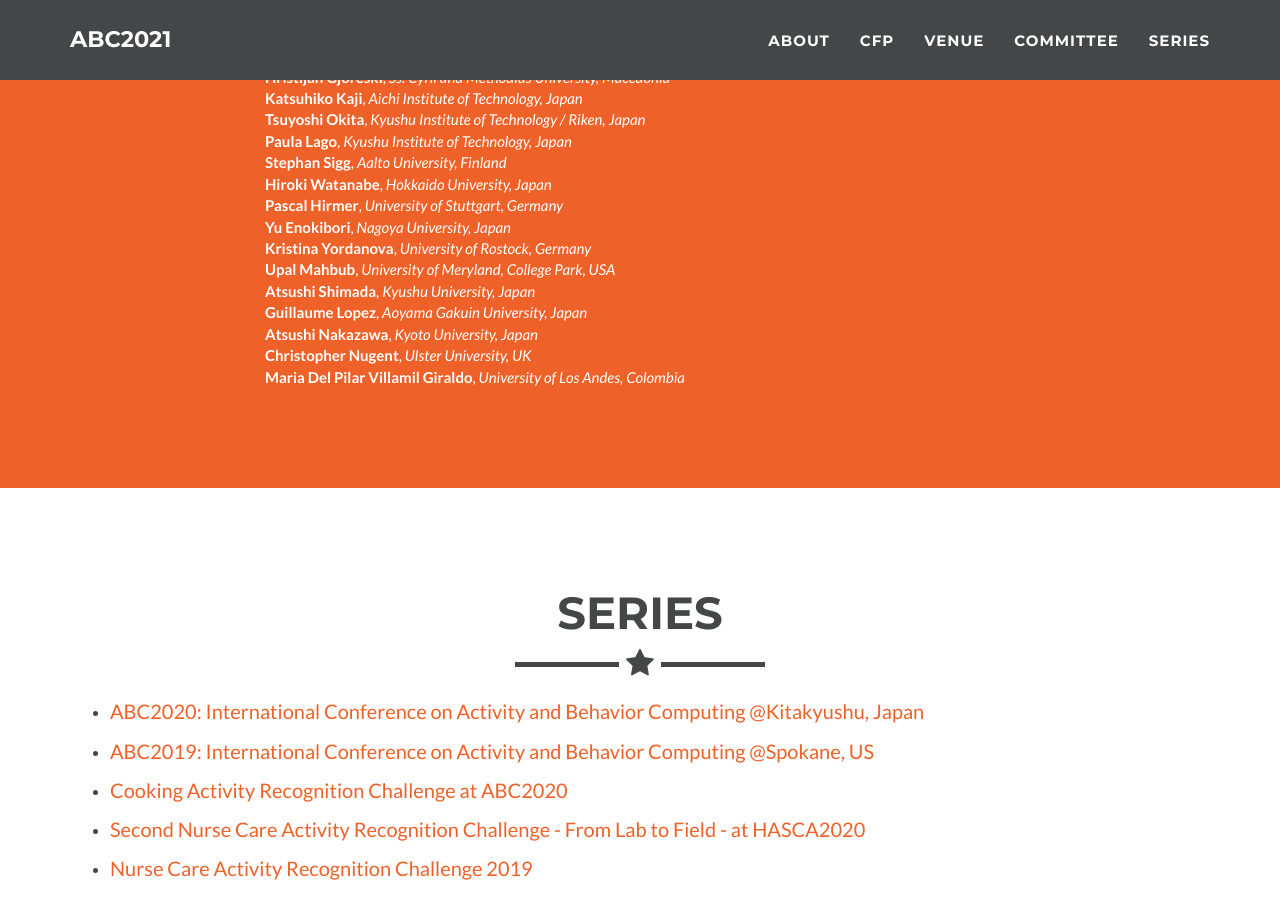
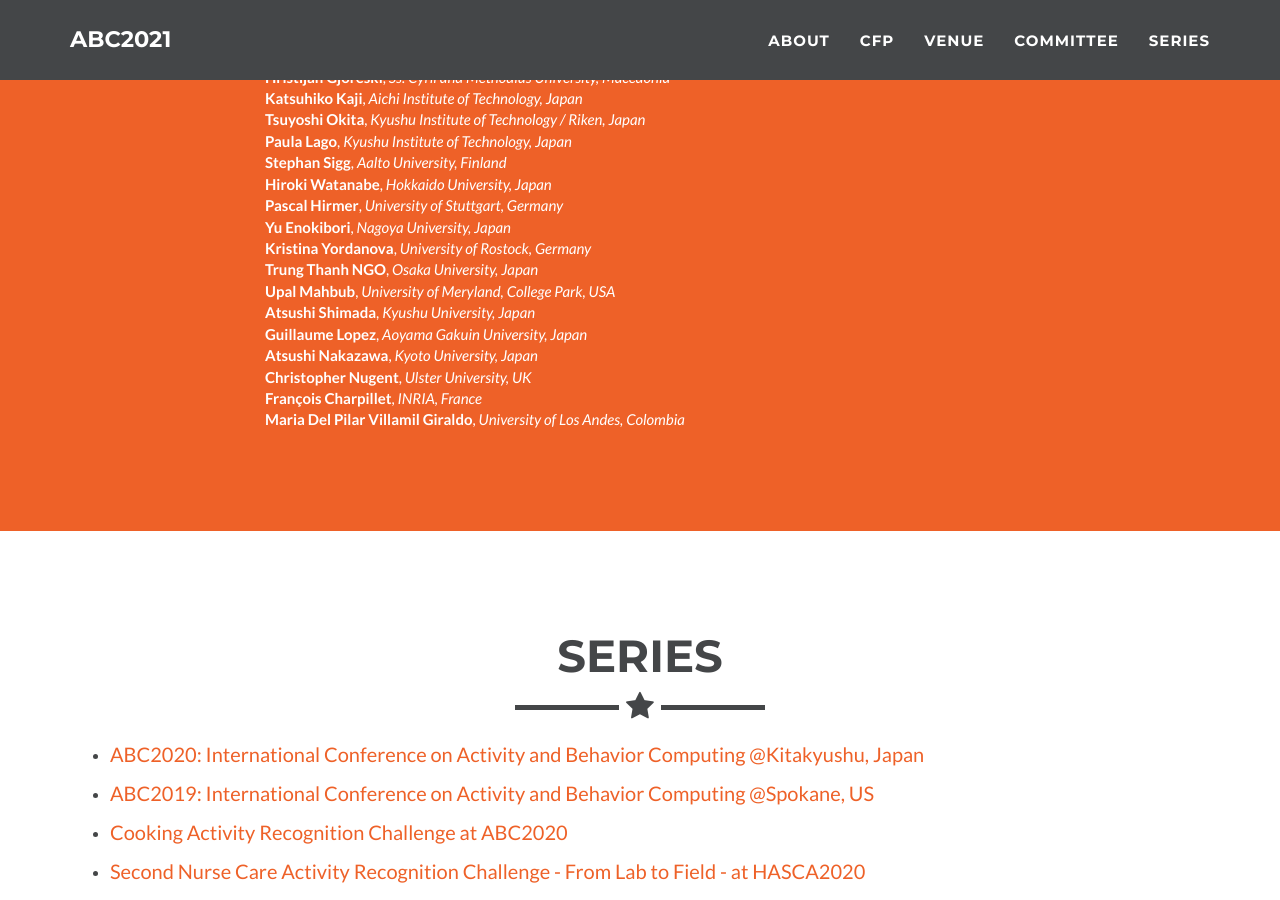
Before and after one commit to abc-research/abc-research.github.io, a Jekyll site: the page built from index.html, in a window 1280 px wide and 900 px high, scrolled down 4723 px. Built offline with Jekyll 4.4.1, drawn with Linux system fonts in a browser that asks for light colours; part of the change alters nothing that is shown.

Commit message:
Update _config.yml

```diff
--- a/_config.yml
+++ b/_config.yml
@@ -176,8 +176,8 @@ committee:
 #        affil: Karlsruhe Institute of Technology, Germany
       - name: Kristina Yordanova
         affil: University of Rostock, Germany
-#      - name: Trung Thanh NGO
-#        affil: Osaka University, Japan
+      - name: Trung Thanh NGO
+        affil: Osaka University, Japan
 #      - name: Ricky J Sethi
 #        affil: Fitchburg State University, USA
 #      - name: Ikuhisa Mitsugami
@@ -196,8 +196,8 @@ committee:
 #        affil: Ulster University, UK
       - name: Christopher Nugent
         affil: Ulster University, UK
-#      - name: François Charpillet
-#        affil: INRIA, France
+      - name: François Charpillet
+        affil: INRIA, France
       - name: Maria Del Pilar Villamil Giraldo
         affil: University of Los Andes, Colombia
 #      - name: Shoji Kobashi
```
